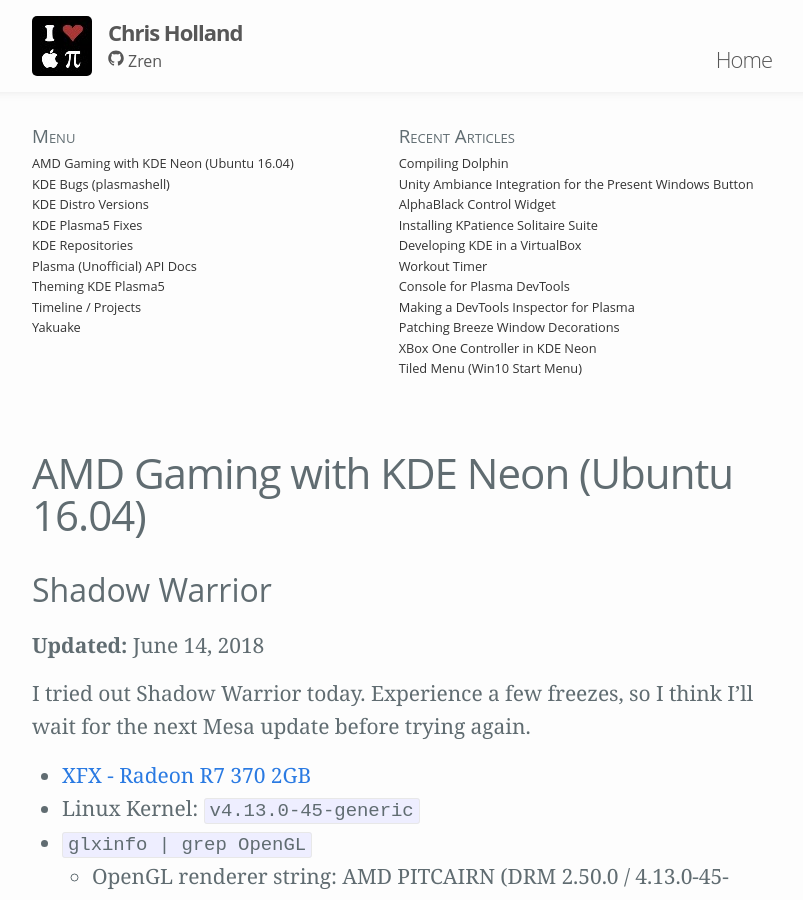
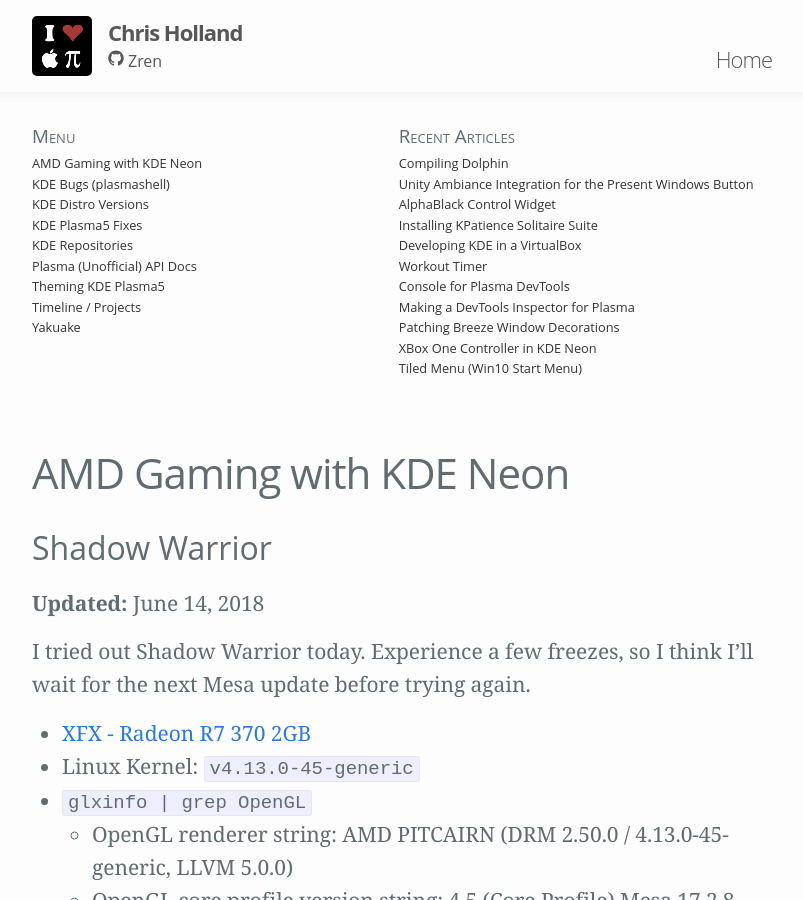
Before and after one commit to Zren/zren.github.io, a Jekyll site: the page built from amd-gaming.md, in a window 1280 px wide and 900 px high. Shown: the whole window, without its empty margins (238-1041 px from the left). Built offline with Jekyll 4.4.1, drawn with Linux system fonts in a browser that asks for light colours.

Commit message:
Shorter title

```diff
--- a/amd-gaming.md
+++ b/amd-gaming.md
@@ -1,6 +1,6 @@
 ---
 layout: page
-title: AMD Gaming with KDE Neon (Ubuntu 16.04)
+title: AMD Gaming with KDE Neon
 permalink: /amdgaming/
 ---
 
```
